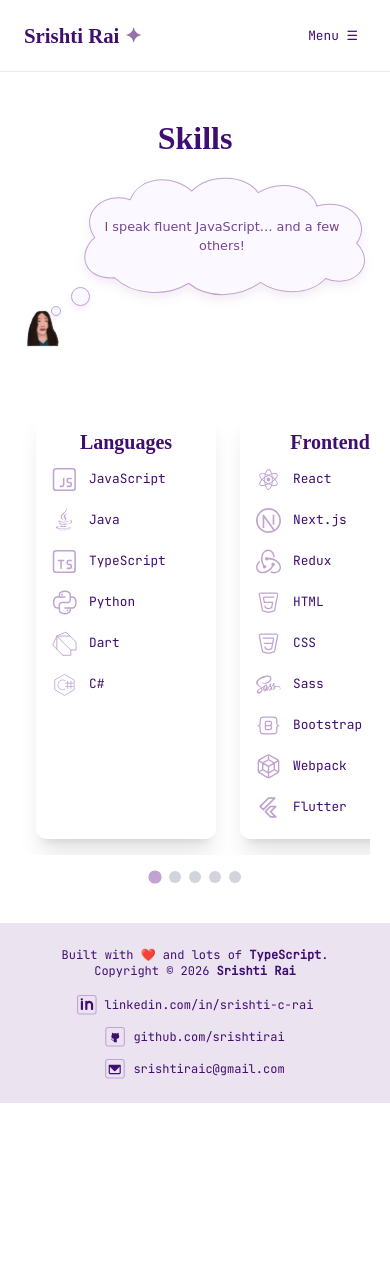
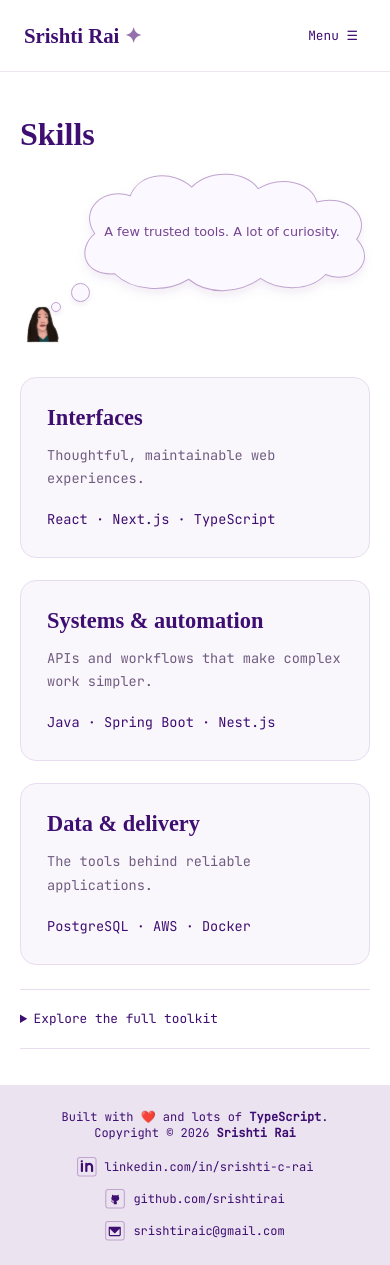
Before and after one commit to srishtirai/portfolio, a Next.js app: page /skills in a window 390 px wide. Before the commit the page ends 1103 px from the top, so only its background shows below. Built offline with nearby package versions, Linux system fonts and the light colour scheme; a web font is replaced by a local one.

Commit message:
Simplify the standalone skills page

```diff
--- a/src/app/skills/page.tsx
+++ b/src/app/skills/page.tsx
@@ -1,63 +1,15 @@
-"use client";
+import Avatar from "@/components/Avatar";
+import { skillList } from "@/data/skills";
 
-import { useState, useRef } from 'react';
-import Avatar from '@/components/Avatar';
-import SkillsTab from '@/components/SkillsTab';
-import { skillList } from '@/data/skills';
-
+const strengths = [
+  { title: "Interfaces", description: "Thoughtful, maintainable web experiences.", tools: "React · Next.js · TypeScript" },
+  { title: "Systems & automation", description: "APIs and workflows that make complex work simpler.", tools: "Java · Spring Boot · Nest.js" },
+  { title: "Data & delivery", description: "The tools behind reliable applications.", tools: "PostgreSQL · AWS · Docker" },
+];
 export default function Skills() {
-  const [currentIndex, setCurrentIndex] = useState(0);
-  const scrollRef = useRef<HTMLDivElement>(null);
-
-  const handleScroll = () => {
-    if (scrollRef.current) {
-      const scrollLeft = scrollRef.current.scrollLeft;
-      const cardWidth = scrollRef.current.clientWidth;
-      const newIndex = Math.round(scrollLeft / cardWidth);
-      setCurrentIndex(newIndex);
-    }
-  };
-
-  return (
-    <section id="skills" className="sm:min-h-[80vh] py-10 sm:py-36">
-      <div className="flex sm:flex-row flex-col items-center mb-2">
-        <h1 className="text-header font-bold sm:mr-4">Skills</h1>
-        <Avatar bubbleMessage="I speak fluent JavaScript… and a few others!" sectionName="skills"/>
-      </div>
-
-      {/* Desktop Grid Layout */}
-      <div className="hidden md:grid grid-cols-2 md:grid-cols-3 lg:grid-cols-4 xl:grid-cols-5 gap-3 sm:gap-12 justify-center items-center w-full max-w-[1500px] mx-auto">
-        {skillList.map((item) => (
-          <SkillsTab key={item.category} category={item.category} skills={item.skills} />
-        ))}
-      </div>
-
-      {/* Mobile Horizontal Scroll with Pagination */}
-      <div className="md:hidden flex flex-col items-center space-y-4">
-        <div
-          ref={scrollRef}
-          onScroll={handleScroll}
-          className="flex overflow-x-auto w-full snap-x snap-mandatory space-x-6 p-4 scrollbar-hide"
-        >
-          {skillList.map((item) => (
-            <div key={item.category} className="flex-shrink-0 mx-auto snap-center">
-              <SkillsTab category={item.category} skills={item.skills} />
-            </div>
-          ))}
-        </div>
-
-        {/* Pagination Dots */}
-        <div className="flex space-x-2">
-          {skillList.map((_, index) => (
-            <span
-              key={index}
-              className={`w-3 h-3 rounded-full transition-all duration-300 ${
-                index === currentIndex ? "bg-accent scale-110" : "bg-gray-300"
-              }`}
-            ></span>
-          ))}
-        </div>
-      </div>
-    </section>
-  );
+  return <section id="skills" className="portfolio-section">
+    <div className="section-heading"><h1 className="text-header">Skills</h1><Avatar bubbleMessage="A few trusted tools. A lot of curiosity." sectionName="skills" /></div>
+    <div className="strength-grid">{strengths.map(item => <article className="strength-card" key={item.title}><h2>{item.title}</h2><p>{item.description}</p><p className="skill-tools">{item.tools}</p></article>)}</div>
+    <details className="more-skills"><summary>Explore the full toolkit</summary><div className="toolkit-grid">{skillList.map(group => <div key={group.category}><h3>{group.category}</h3><p>{group.skills.map(skill => skill.label === "Open API" ? "OpenAI API" : skill.label).join(" · ")}</p></div>)}</div></details>
+  </section>;
 }
```
